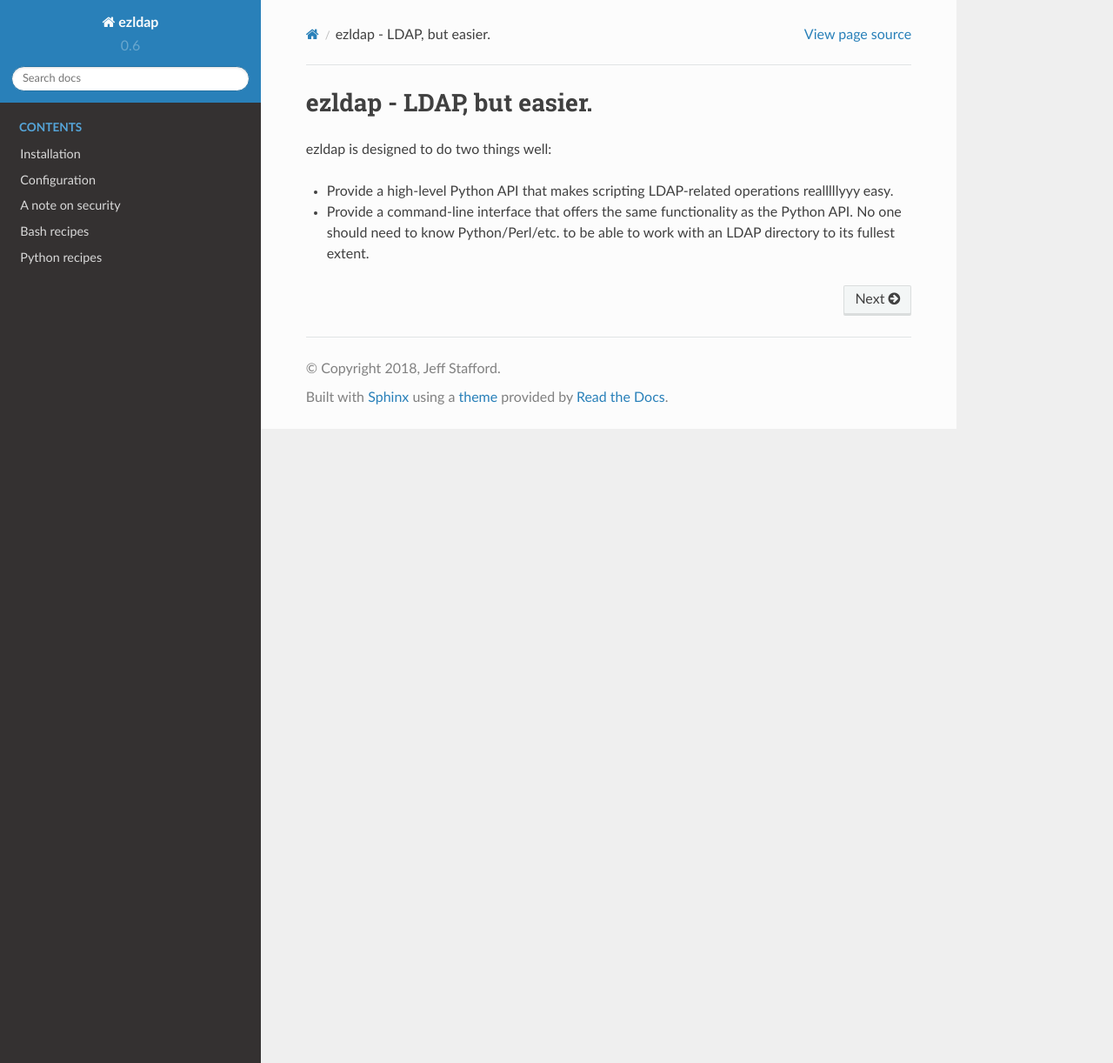
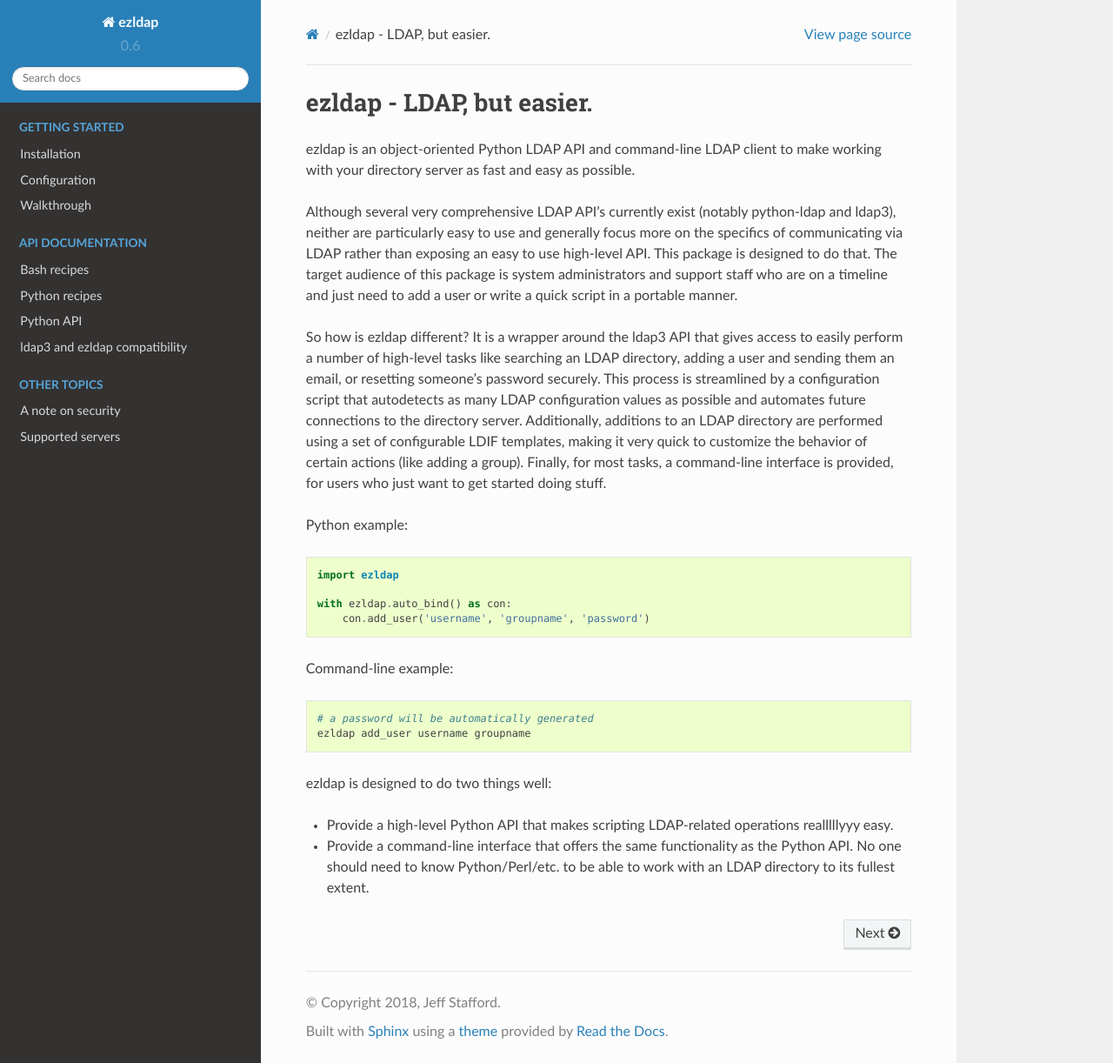
Before and after one commit to jstaf/ezldap, a Sphinx documentation site: the page built from docs/index.rst, in a window 1280 px wide and 1222 px high. Shown: the whole window at 87% size. Built offline with Sphinx 7.4.7 and the Read the Docs theme 2.0.0, drawn with Linux system fonts in a browser that asks for light colours.

Commit message:
add tutorial and other supporting pages

```diff
--- a/docs/index.rst
+++ b/docs/index.rst
@@ -1,6 +1,43 @@
 ==================================
 ezldap - LDAP, but easier.
 ==================================
+
+ezldap is an object-oriented Python LDAP API and command-line LDAP client to
+make working with your directory server as fast and easy as possible.
+
+Although several very comprehensive LDAP API's currently exist (notably
+python-ldap and ldap3), neither are particularly easy to use and generally focus
+more on the specifics of communicating via LDAP rather than exposing an easy to
+use high-level API. This package is designed to do that. The target audience of
+this package is system administrators and support staff who are on a timeline
+and just need to add a user or write a quick script in a portable manner.
+
+So how is ezldap different? It is a wrapper around the ldap3 API that gives
+access to easily perform a number of high-level tasks like searching an LDAP
+directory, adding a user and sending them an email, or resetting someone's
+password securely. This process is streamlined by a configuration script that
+autodetects as many LDAP configuration values as possible and automates future
+connections to the directory server. Additionally, additions to an LDAP
+directory are performed using a set of configurable LDIF templates, making it
+very quick to customize the behavior of certain actions (like adding a group).
+Finally, for most tasks, a command-line interface is provided, for users who
+just want to get started doing stuff.
+
+Python example:
+
+::
+
+  import ezldap
+
+  with ezldap.auto_bind() as con:
+      con.add_user('username', 'groupname', 'password')
+
+Command-line example:
+
+::
+
+  # a password will be automatically generated
+  ezldap add_user username groupname
 
 ezldap is designed to do two things well:
 
@@ -12,10 +49,26 @@
 .. toctree::
    :maxdepth: 3
    :hidden:
-   :Caption: Contents
+   :Caption: Getting started
 
    installation
    configuration
-   security
+   tutorial
+
+.. toctree::
+   :maxdepth: 3
+   :hidden:
+   :Caption: API documentation
+
    bash_recipes
    python_recipes
+   python_api
+   ldap3_differences
+
+.. toctree::
+   :maxdepth: 3
+   :hidden:
+   :Caption: Other topics
+
+   security
+   supported_servers
--- /dev/null
+++ b/docs/ldap3_differences.rst
@@ -0,0 +1,4 @@
+ldap3 and ezldap compatibility
+=================================
+
+ezldap builds entirely upon ldap3's ``Connection`` class.
--- /dev/null
+++ b/docs/python_api.rst
@@ -0,0 +1,6 @@
+Python API
+=========================================
+
+This is the page for ezldap's Python API documentation.
+For general-purpose recipes and use cases,
+check out the `Python recipes <python_recipes>`_.
```
Also changed, not shown: docs/bash_recipes.rst (+3 -43 lines), docs/supported_servers.rst (added, +23 -0 lines), docs/tutorial.rst (added, +106 -0 lines).
